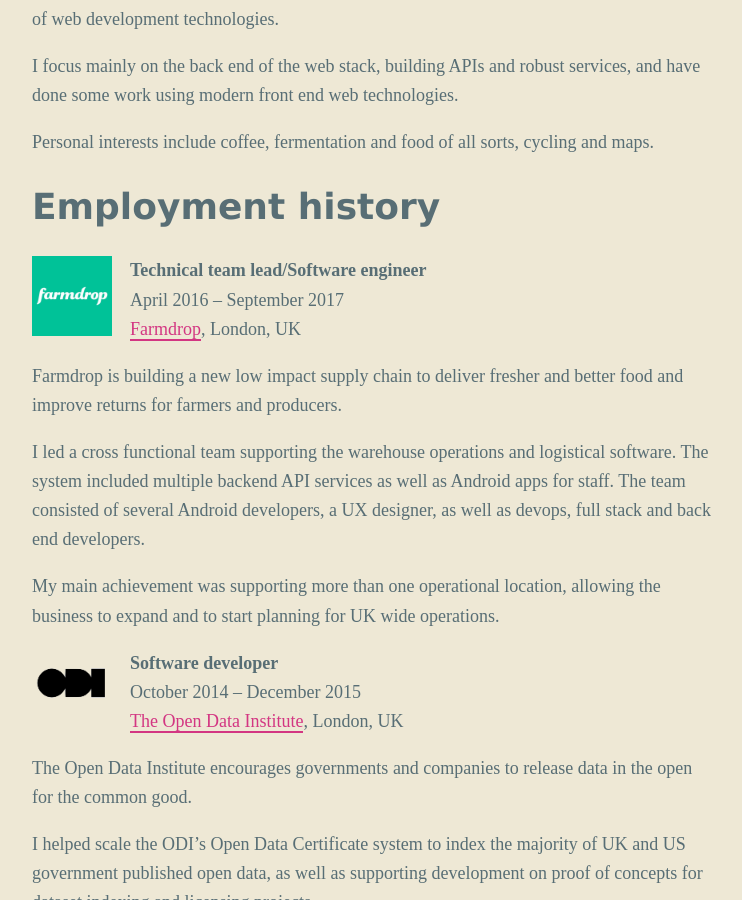
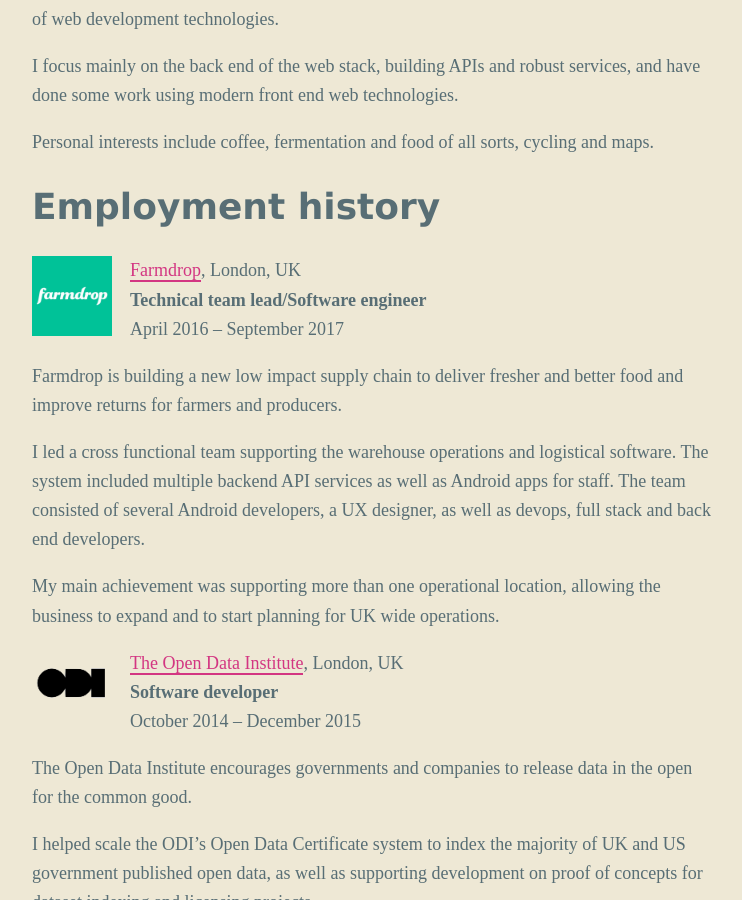
Before and after one commit to pkqk/pkqk.github.io, a Jekyll site: the page built from cv.md, in a window 1280 px wide and 900 px high, scrolled down 474 px. Shown: the whole window, without its empty margins (266-1008 px from the left). Built offline with Jekyll 4.4.1, drawn with Linux system fonts in a browser that asks for light colours; some of the changed text lies outside the part shown.

Commit message:
Mention company first

```diff
--- a/cv.md
+++ b/cv.md
@@ -39,6 +39,10 @@ $ <span class="cursor">&#95;</span></pre>
   {% for job in site.experience reversed %}
   <li class="experience vevent vcard">
     <img class="logo" src="/img/experience/{{ job.logo }}.png" alt="">
+    <p>
+      <a class="fn org url" href="{{ job.link }}">{{ job.company }}</a>,
+      <span class="adr"><span class="locality">{{ job.adr_locality }}</span>, <span class="country-name">{{ job.adr_country }}</span></span>
+    </p>
     <p class="summary">
       <strong class="title">{{ job.title }}</strong>
     </p>
@@ -48,10 +52,6 @@ $ <span class="cursor">&#95;</span></pre>
         &ndash;
         <abbr class="dtend" title="{{ job.date_end }}">{{ job.date_end | date: "%B %Y" }}</abbr>
       </span>
-    </p>
-    <p>
-      <a class="fn org url" href="{{ job.link }}">{{ job.company }}</a>,
-      <span class="adr"><span class="locality">{{ job.adr_locality }}</span>, <span class="country-name">{{ job.adr_country }}</span></span>
     </p>
     {% if job.content != blank %}
     <div class="description">
```
